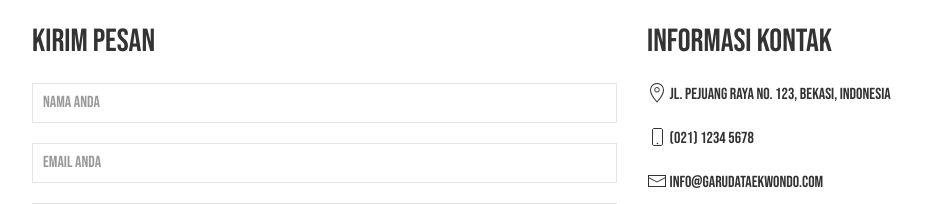
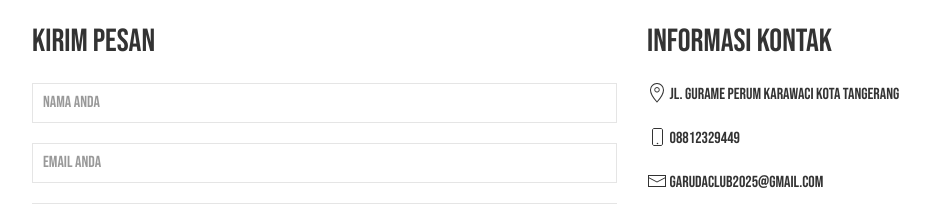
Before and after one commit to garudaclub2025-star/garuda-new, a Flask app: page /contact in a window 1280 px wide. Shown: the part 199-403 px from the top of the page, without its empty margins (8-938 px from the left). Run offline with Flask 3, Linux system fonts and the light colour scheme; some libraries are stand-ins or nearby versions; some web fonts are replaced.

Commit message:
Update contact.html

```diff
--- a/templates/contact.html
+++ b/templates/contact.html
@@ -27,9 +27,9 @@
         </div>
         <div class="uk-width-1-2@m">
             <h2>Informasi Kontak</h2>
-            <p><span uk-icon="icon: location"></span> Jl. Pejuang Raya No. 123, Bekasi, Indonesia</p>
-            <p><span uk-icon="icon: phone"></span> (021) 1234 5678</p>
-            <p><span uk-icon="icon: mail"></span> info@garudataekwondo.com</p>
+            <p><span uk-icon="icon: location"></span>  Jl. Gurame perum karawaci kota Tangerang</p>
+            <p><span uk-icon="icon: phone"></span> 08812329449</p>
+            <p><span uk-icon="icon: mail"></span> garudaclub2025@gmail.com </p>
             <div id="map-container" style="height: 300px; width: 100%;">
                 </div>
         </div>
```
